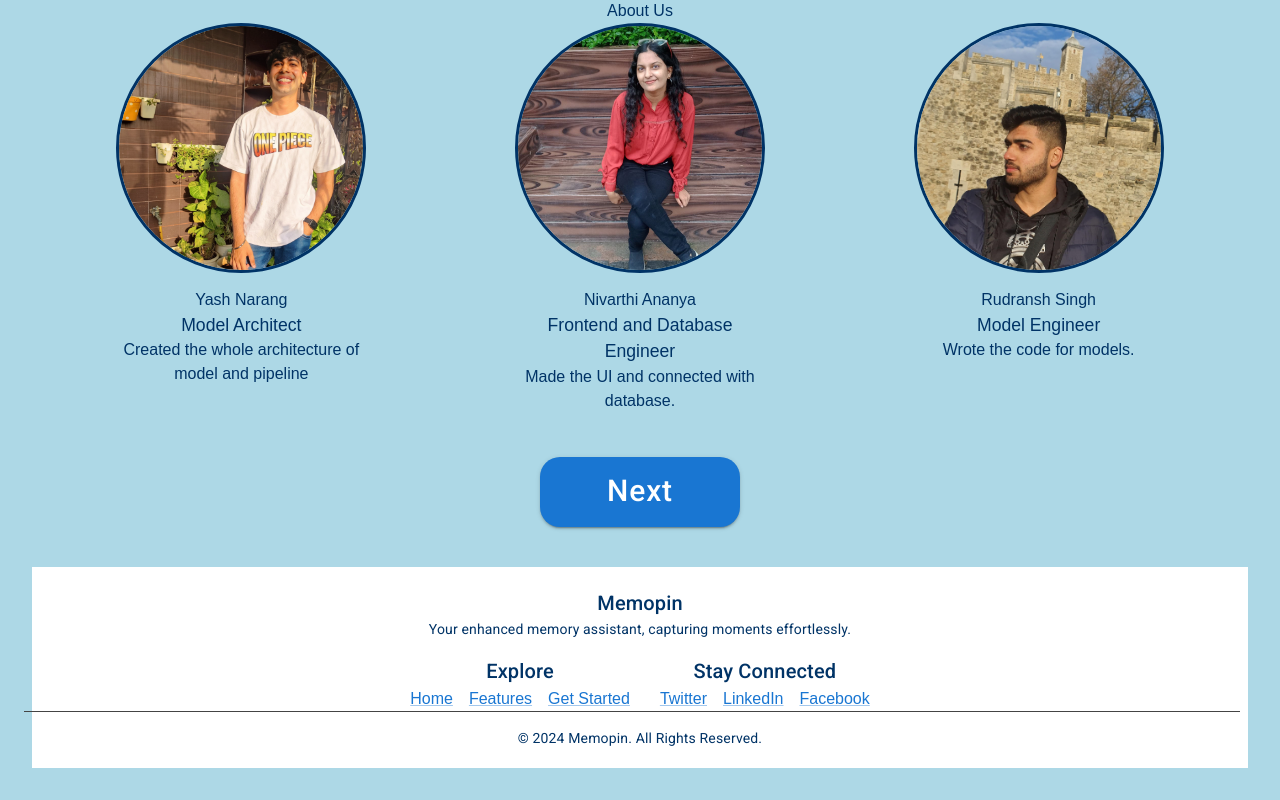
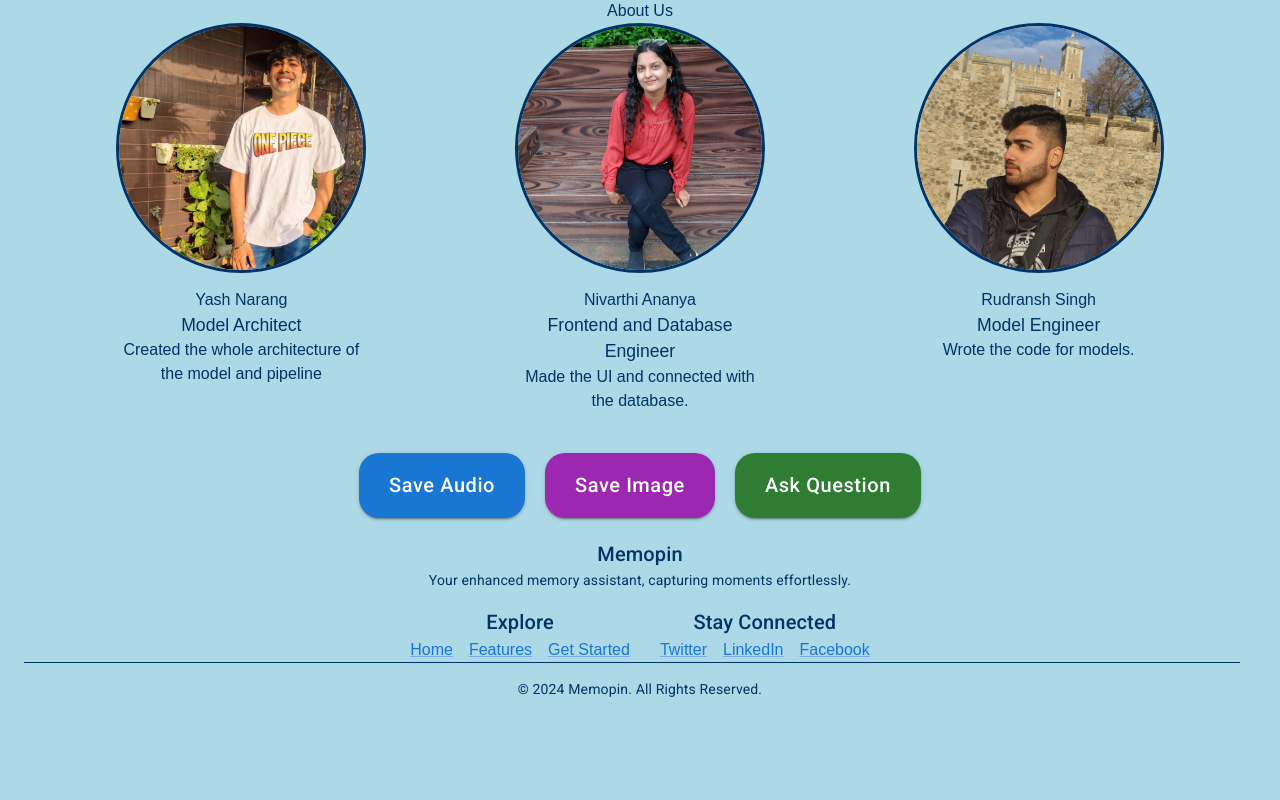
Before and after one commit to Yash8745/ai-app, a React (Vite) app: page /home in a window 1280 px wide. Shown: the part 1596-2396 px from the top of the page. After the commit the page ends 2347 px from the top, so only its background shows below. Built offline with nearby package versions, Linux system fonts and the light colour scheme.

Commit message:
buttons added

```diff
--- a/src/pages/Home.jsx
+++ b/src/pages/Home.jsx
@@ -25,8 +25,8 @@
 const Home = () => {
   const navigate = useNavigate(); // Initialize useNavigate
 
-  const handleNext = () => {
-    navigate('/main'); // Navigate to the Main component
+  const handleNavigate = (route) => {
+    navigate(route); // Navigate to the specified route
   };
 
   return (
@@ -56,7 +56,7 @@
         </Carousel>
 
         <main className="home-main">
-          {/* First Two-column layout for Welcome Section */}
+          {/* Welcome Section */}
           <div className="welcome-container">
             <div className="welcome-video">
               <video width="100%" controls>
@@ -112,9 +112,8 @@
               <div className="team-member">
                 <img src="/PersonImages/person 1.webp" alt="Person 1" className="team-image" />
                 <h3>Yash Narang</h3>
-
                 <p className="role">Model Architect</p>
-      <p className="description"> Created the whole architecture of model and pipeline</p>
+                <p className="description">Created the whole architecture of the model and pipeline</p>
               </div>
 
               {/* Person 2 */}
@@ -122,7 +121,7 @@
                 <img src="/PersonImages/person 2.jpg" alt="Person 2" className="team-image" />
                 <h3>Nivarthi Ananya</h3>
                 <p className="role">Frontend and Database Engineer</p>
-      <p className="description">Made the UI and connected with database.</p>
+                <p className="description">Made the UI and connected with the database.</p>
               </div>
 
               {/* Person 3 */}
@@ -135,24 +134,51 @@
             </div>
           </div>
 
-
+          {/* Three Buttons for Navigation */}
+          <div className="button-group" style={{ display: 'flex', justifyContent: 'center', gap: '20px', marginTop: '20px' }}>
             <Button
               variant="contained"
               color="primary"
-            onClick={handleNext}
+              onClick={() => handleNavigate('/main')} // Navigate to /main
               sx={{
-              mt: 3,
-              mb: 5, // Add margin-bottom to create space below the button
                 borderRadius: '20px',
-              padding: '15px 30px', // Larger padding
+                padding: '15px 30px',
                 textTransform: 'none',
-              fontSize: '30px',
-              minWidth: '200px',
-              height: '70px',
+                fontSize: '20px',
+                minWidth: '150px',
               }}
             >
-            Next
+              Save Audio
             </Button>
+            <Button
+              variant="contained"
+              color="secondary"
+              onClick={() => handleNavigate('/image')} // Navigate to /image
+              sx={{
+                borderRadius: '20px',
+                padding: '15px 30px',
+                textTransform: 'none',
+                fontSize: '20px',
+                minWidth: '150px',
+              }}
+            >
+              Save Image
+            </Button>
+            <Button
+              variant="contained"
+              color="success"
+              onClick={() => handleNavigate('/model')} // Navigate to /model
+              sx={{
+                borderRadius: '20px',
+                padding: '15px 30px',
+                textTransform: 'none',
+                fontSize: '20px',
+                minWidth: '150px',
+              }}
+            >
+              Ask Question
+            </Button>
+          </div>
         </main>
       </div>
       <Footer />
--- a/src/styles/Footer.css
+++ b/src/styles/Footer.css
@@ -5,6 +5,7 @@
     display: flex;
     flex-direction: column; /* Stack content vertically */
     background-color: #ADD8E6;  /* Light blue background globally */
+    width:100%
 }
 
 body {
@@ -19,8 +20,18 @@
 }
 
 /* Footer stays at the bottom */
+/* Three Buttons Section */
+.button-group {
+    display: flex;
+    justify-content: center;
+    gap: 20px;
+    margin-top: 60px; /* Existing margin for spacing from above content */
+    margin-bottom: 0px; /* Add margin to create space above the footer */
+}
+
+/* Footer Styling */
 footer {
-    background-color: #ffffff;  /* White background for footer */
+    background-color: #ADD8E6;  /* White background for footer */
     color: #003366;  /* Dark text color */
     width: 100%;  /* Full width of the page */
     padding: 20px 0;
@@ -30,13 +41,18 @@
     box-shadow: none;
     margin-top: auto;  /* Ensures footer stays at the bottom */
 }
+* {
+    box-sizing: border-box;
+  }
+
 
 /* Footer Container */
 .footer-container {
     max-width: 1200px;
     margin: 0 auto;
+    padding: 0%;
     width: 100%;
-    background-color: #ffffff;  /* Ensure footer container has a white background */
+    background-color: #ADD8E6;  /* Ensure footer container has a white background */
 }
 
 /* Footer Grid */
@@ -90,7 +106,7 @@
 /* Footer Bottom Styling */
 .footer-bottom {
     text-align: center;
-    border-top: 1px solid #444444;
+    border-top: 1px solid #003366;
     padding-top: 8px;
 }
 
```
Lines whose indentation alone changed are shown as unchanged.
